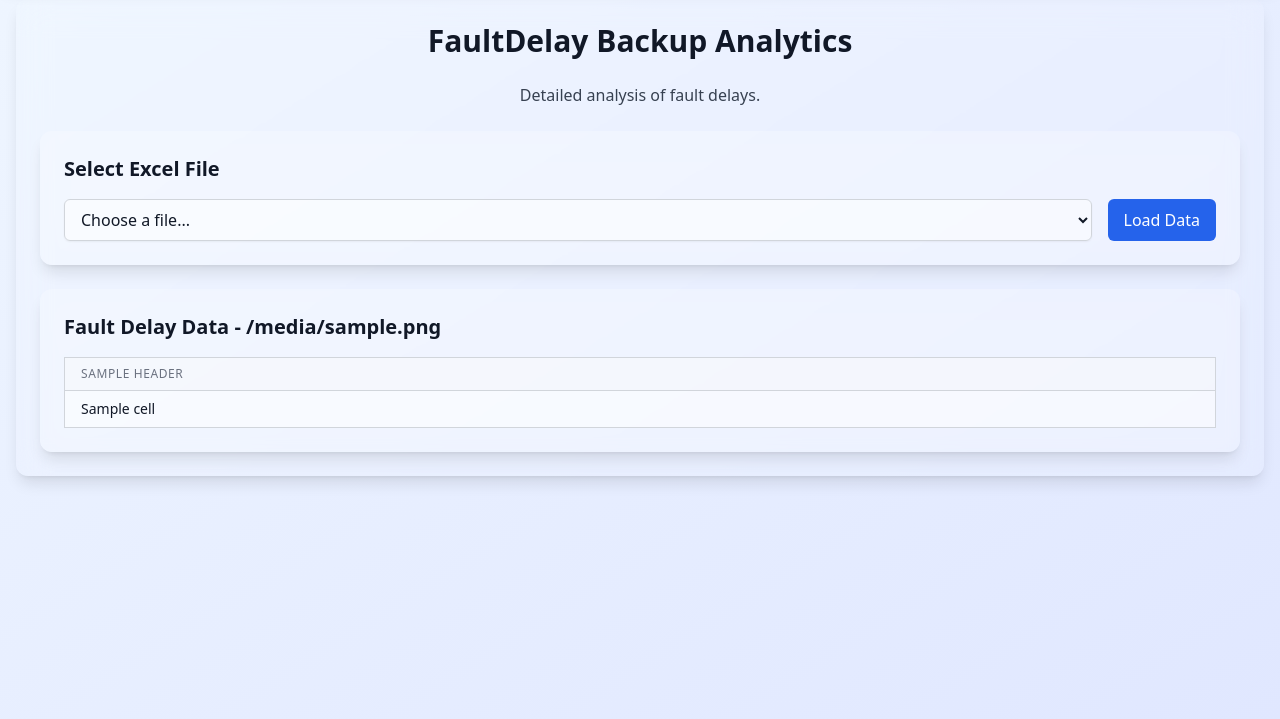
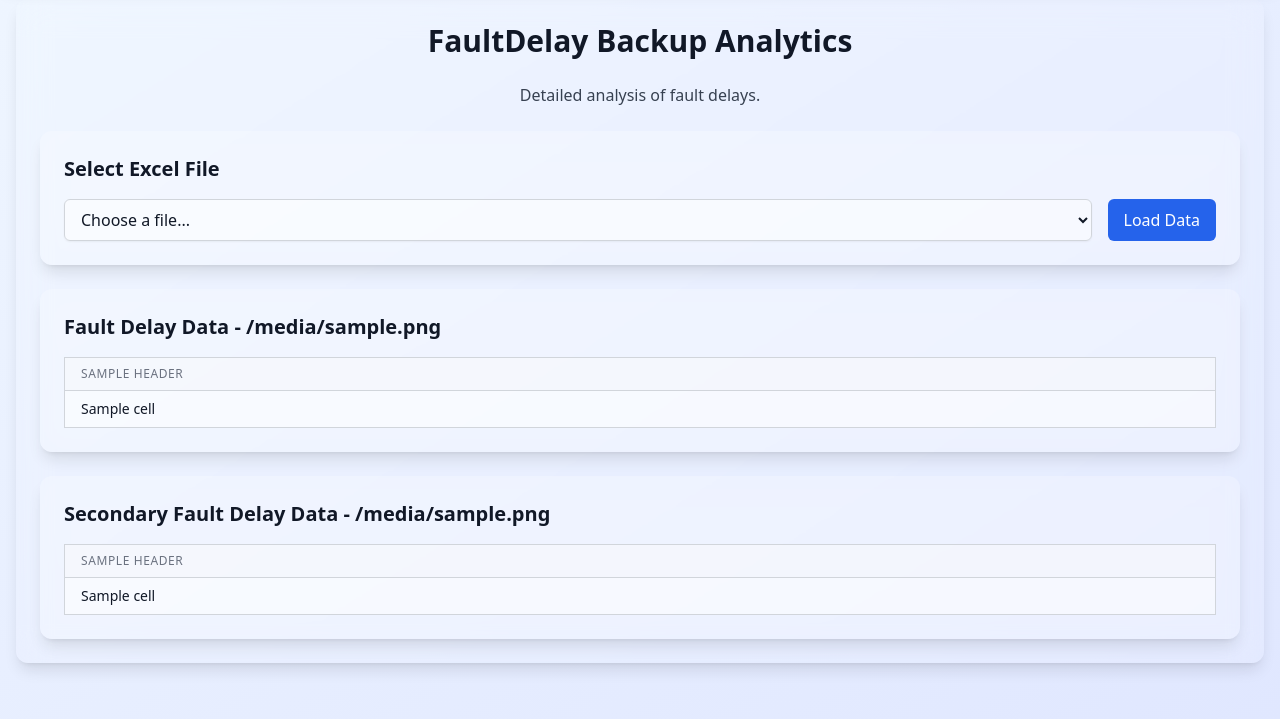
Before and after one commit to devmdave/ProductionAnalyser-Web, a Flask app: template templates/faultdelay.html in a window 1280 px wide. Shown: the part 81-800 px from the top of the page. Run offline with Flask 3, Linux system fonts and the light colour scheme; the template is opened without the code that fills it: most values are stand-ins (such as "Sample title", 1, 10 or a date in 2020); some libraries are stand-ins or nearby versions.

Commit message:
fixed some jinja template errors and blackbox errors

```diff
--- a/app.py
+++ b/app.py
@@ -37,6 +37,8 @@ def faultdelay():
     headers = []
     data = []
     selected_file = None
+    secondary_headers = []
+    secondary_data = []
 
     if request.method == 'POST':
         selected_file = request.form.get('file')
@@ -49,7 +51,19 @@ def faultdelay():
                 else:
                     data.append(list(row))
 
-    return render_template('faultdelay.html', files=files, headers=headers, data=data, selected_file=selected_file)
+            # Load secondary data
+            secondary_dir = os.getenv('FAULTDELAY_DATA_DIR', 'stationfaultdelay_data')
+            secondary_file_path = os.path.join(secondary_dir, selected_file)
+            if os.path.exists(secondary_file_path):
+                workbook_secondary = openpyxl.load_workbook(secondary_file_path)
+                sheet_secondary = workbook_secondary.active
+                for row in sheet_secondary.iter_rows(values_only=True):
+                    if not secondary_headers:
+                        secondary_headers = list(row)
+                    else:
+                        secondary_data.append(list(row))
+
+    return render_template('faultdelay.html', files=files, headers=headers, data=data, selected_file=selected_file, secondary_headers=secondary_headers, secondary_data=secondary_data)
 
 @app.route('/tipdress', methods=['GET', 'POST'])
 def tipdress():
--- a/templates/faultdelay.html
+++ b/templates/faultdelay.html
@@ -22,7 +22,7 @@
 
 <!-- Data Table -->
 {% if headers %}
-<div class="bg-white/20 dark:bg-gray-800/20 backdrop-blur-lg rounded-xl shadow-lg p-6">
+<div class="bg-white/20 dark:bg-gray-800/20 backdrop-blur-lg rounded-xl shadow-lg p-6 mb-6">
     <h2 class="text-xl font-semibold mb-4 text-gray-900 dark:text-white">Fault Delay Data - {{ selected_file }}</h2>
     <div class="overflow-x-auto">
         <table class="min-w-full table-auto border-collapse border border-gray-300 dark:border-gray-600">
@@ -37,7 +37,7 @@
                 {% for row in data %}
                 <tr class="hover:bg-gray-50/50 dark:hover:bg-gray-700/50">
                     {% for cell in row %}
-                    <td class="px-4 py-2 whitespace-nowrap text-sm text-gray-900 dark:text-gray-100 border-b border-gray-300 dark:border-gray-600{% if headers[loop.index0].lower() == 'faultdelay' %} faultdelay-cell{% endif %}">{{ cell }}</td>
+                    <td class="px-4 py-2 whitespace-nowrap text-sm text-gray-900 dark:text-gray-100 border-b border-gray-300 dark:border-gray-600 faultdelay-cell">{{ cell }}</td>
                     {% endfor %}
                 </tr>
                 {% endfor %}
@@ -46,4 +46,36 @@
     </div>
 </div>
 {% endif %}
+
+<!-- Secondary Data Table -->
+{% if secondary_headers %}
+<div class="bg-white/20 dark:bg-gray-800/20 backdrop-blur-lg rounded-xl shadow-lg p-6">
+    <h2 class="text-xl font-semibold mb-4 text-gray-900 dark:text-white">Secondary Fault Delay Data - {{ selected_file }}</h2>
+    <div class="overflow-x-auto">
+        <table class="min-w-full table-auto border-collapse border border-gray-300 dark:border-gray-600">
+            <thead class="bg-gray-50/50 dark:bg-gray-700/50">
+                <tr>
+                    {% for header in secondary_headers %}
+                    <th class="px-4 py-2 text-left text-xs font-medium text-gray-500 dark:text-gray-300 uppercase tracking-wider border-b border-gray-300 dark:border-gray-600">{{ header }}</th>
+                    {% endfor %}
+                </tr>
+            </thead>
+            <tbody class="bg-white/50 dark:bg-gray-800/50 divide-y divide-gray-200 dark:divide-gray-600">
+                {% for row in secondary_data %}
+                <tr class="hover:bg-gray-50/50 dark:hover:bg-gray-700/50">
+                    {% for cell in row %}
+                    <td class="px-4 py-2 whitespace-nowrap text-sm text-gray-900 dark:text-gray-100 border-b border-gray-300 dark:border-gray-600 faultdelay-cell">{{ cell }}</td>
+                    {% endfor %}
+                </tr>
+                {% endfor %}
+            </tbody>
+        </table>
+    </div>
+</div>
+{% elif selected_file %}
+<div class="bg-white/20 dark:bg-gray-800/20 backdrop-blur-lg rounded-xl shadow-lg p-6">
+    <h2 class="text-xl font-semibold mb-4 text-gray-900 dark:text-white">Secondary Fault Delay Data - {{ selected_file }}</h2>
+    <p class="text-gray-700 dark:text-gray-300">No secondary data available.</p>
+</div>
+{% endif %}
 {% endblock %}
```
Also changed, not shown: 3 other files.
